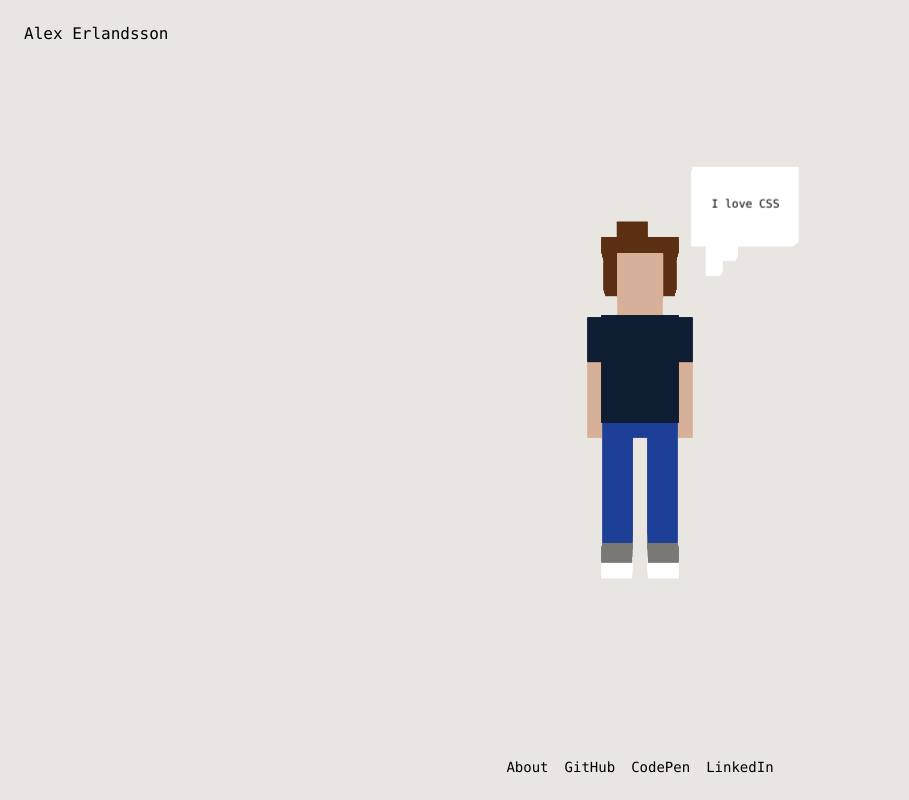
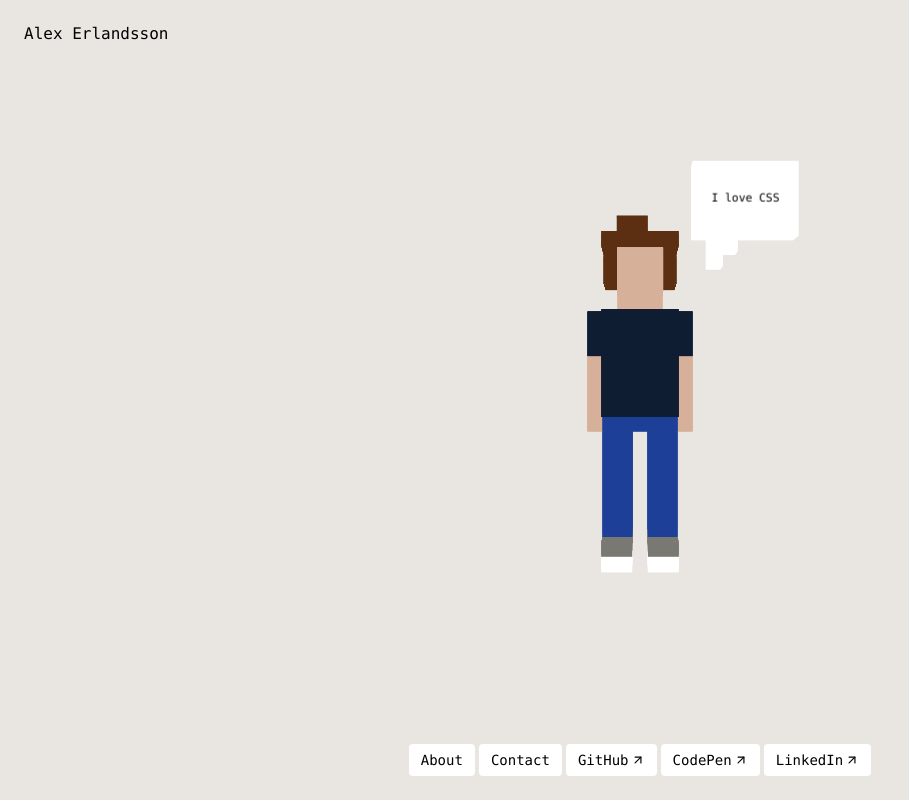
Before and after one commit to alexerlandsson/alex-erlandsson, a website: page docs/index.html in a window 1280 px wide. Shown: the whole page, without its empty margins (0-909 px from the left). Drawn offline with Linux system fonts and the light colour scheme.

Commit message:
Change design of footer links

```diff
--- a/docs/index.html
+++ b/docs/index.html
@@ -175,14 +175,35 @@
               </button>
             </li>
             <li class="footer__nav-item">
+              <a href="mailto:contact@alexerlandsson.com" title="Send me an email" class="footer__nav-action">
+                Contact
+              </a>
+            </li>
+            <li class="footer__nav-item">
               <a
                 href="https://github.com/alexerlandsson/"
                 title="Visit my profile on GitHub"
                 target="_blank"
                 rel="noopener noreferrer"
-                class="footer__nav-action"
+                class="footer__nav-action footer__nav-action--icon"
               >
                 GitHub
+                <svg
+                  xmlns="http://www.w3.org/2000/svg"
+                  width="24"
+                  height="24"
+                  viewBox="0 0 24 24"
+                  fill="none"
+                  stroke="currentColor"
+                  stroke-width="2"
+                  stroke-linecap="round"
+                  stroke-linejoin="round"
+                  class="icon"
+                  aria-hidden="true"
+                >
+                  <path d="M7 7h10v10" />
+                  <path d="M7 17 17 7" />
+                </svg>
               </a>
             </li>
             <li class="footer__nav-item">
@@ -191,9 +212,25 @@
                 title="Visit my profile on CodePen"
                 target="_blank"
                 rel="noopener noreferrer"
-                class="footer__nav-action"
+                class="footer__nav-action footer__nav-action--icon"
               >
                 CodePen
+                <svg
+                  xmlns="http://www.w3.org/2000/svg"
+                  width="24"
+                  height="24"
+                  viewBox="0 0 24 24"
+                  fill="none"
+                  stroke="currentColor"
+                  stroke-width="2"
+                  stroke-linecap="round"
+                  stroke-linejoin="round"
+                  class="icon"
+                  aria-hidden="true"
+                >
+                  <path d="M7 7h10v10" />
+                  <path d="M7 17 17 7" />
+                </svg>
               </a>
             </li>
             <li class="footer__nav-item">
@@ -202,9 +239,25 @@
                 title="Visit my profile on LinkedIn"
                 target="_blank"
                 rel="noopener noreferrer"
-                class="footer__nav-action"
+                class="footer__nav-action footer__nav-action--icon"
               >
                 LinkedIn
+                <svg
+                  xmlns="http://www.w3.org/2000/svg"
+                  width="24"
+                  height="24"
+                  viewBox="0 0 24 24"
+                  fill="none"
+                  stroke="currentColor"
+                  stroke-width="2"
+                  stroke-linecap="round"
+                  stroke-linejoin="round"
+                  class="icon"
+                  aria-hidden="true"
+                >
+                  <path d="M7 7h10v10" />
+                  <path d="M7 17 17 7" />
+                </svg>
               </a>
             </li>
           </ul>
--- a/docs/styles.css
+++ b/docs/styles.css
@@ -12,6 +12,8 @@
   /* Colors */
   --color-bg: #e9e6e2;
   --color-fg: #000;
+  --color-link-bg: #fff;
+  --color-link-bg-mix: #000;
   --color-focus: #3b82f6;
   --color-hair: #5c2f13;
   --color-tshirt: #0e1d32;
@@ -29,6 +31,8 @@
   @media (prefers-color-scheme: dark) {
     --color-bg: #000;
     --color-fg: #fff;
+    --color-link-bg: #191919;
+    --color-link-bg-mix: #fff;
 
     @media (prefers-contrast: more) {
       --color-tshirt: #fff;
@@ -83,6 +87,14 @@ body {
   overflow: hidden;
   clip: rect(0, 0, 0, 0);
   border: 0;
+}
+
+.icon {
+  display: block;
+  width: 1em;
+  height: 1em;
+  stroke: currentColor;
+  stroke-width: 2;
 }
 
 /* ======================
@@ -186,21 +198,25 @@ body {
 .footer__nav-list {
   display: flex;
   justify-content: center;
+  align-items: center;
   flex-wrap: wrap;
-  gap: 0.5rem 1rem;
+  gap: 0.25rem;
   list-style: none;
   padding: 0;
   margin: 0;
 }
 
 .footer__nav-action {
+  display: block;
+  padding: 0.5rem 0.75rem;
+  background-color: var(--color-link-bg);
+  border-radius: 0.25rem;
   color: currentColor;
   text-decoration: none;
   font-size: 0.875rem;
+  transition: transform 200ms ease-in-out;
 
   &:is(button) {
-    background-color: transparent;
-    padding: 0;
     margin: 0;
     border: none;
     font-family: var(--font-family);
@@ -209,8 +225,18 @@ body {
   }
 
   &:hover {
-    text-decoration: underline;
+    background-color: color-mix(in oklab, var(--color-link-bg) 95%, var(--color-link-bg-mix) 5%);
   }
+
+  &:active {
+    transform: scale(0.95);
+  }
+}
+
+.footer__nav-action--icon {
+  display: flex;
+  align-items: center;
+  gap: 0.25ch;
 }
 
 /* ======================
```
